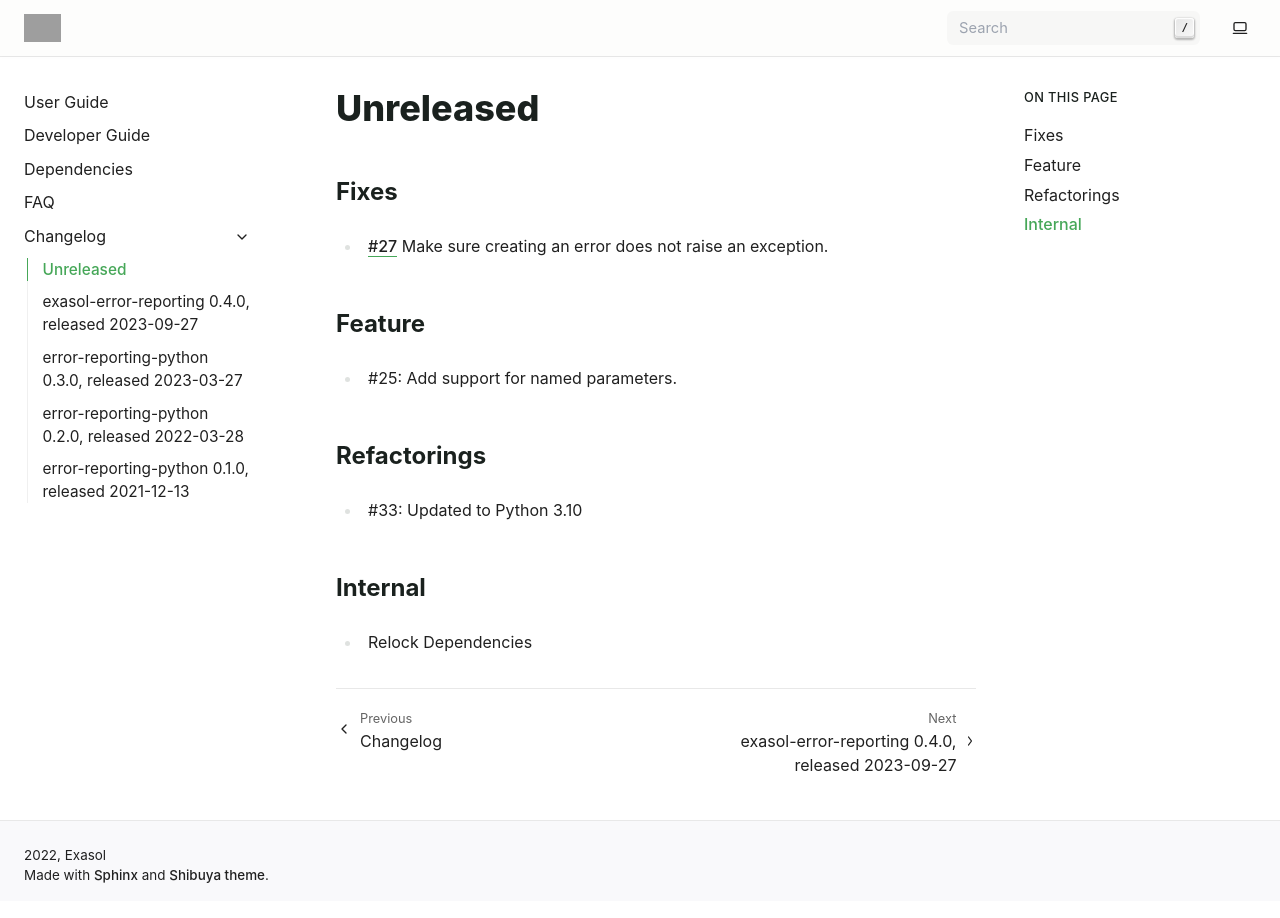
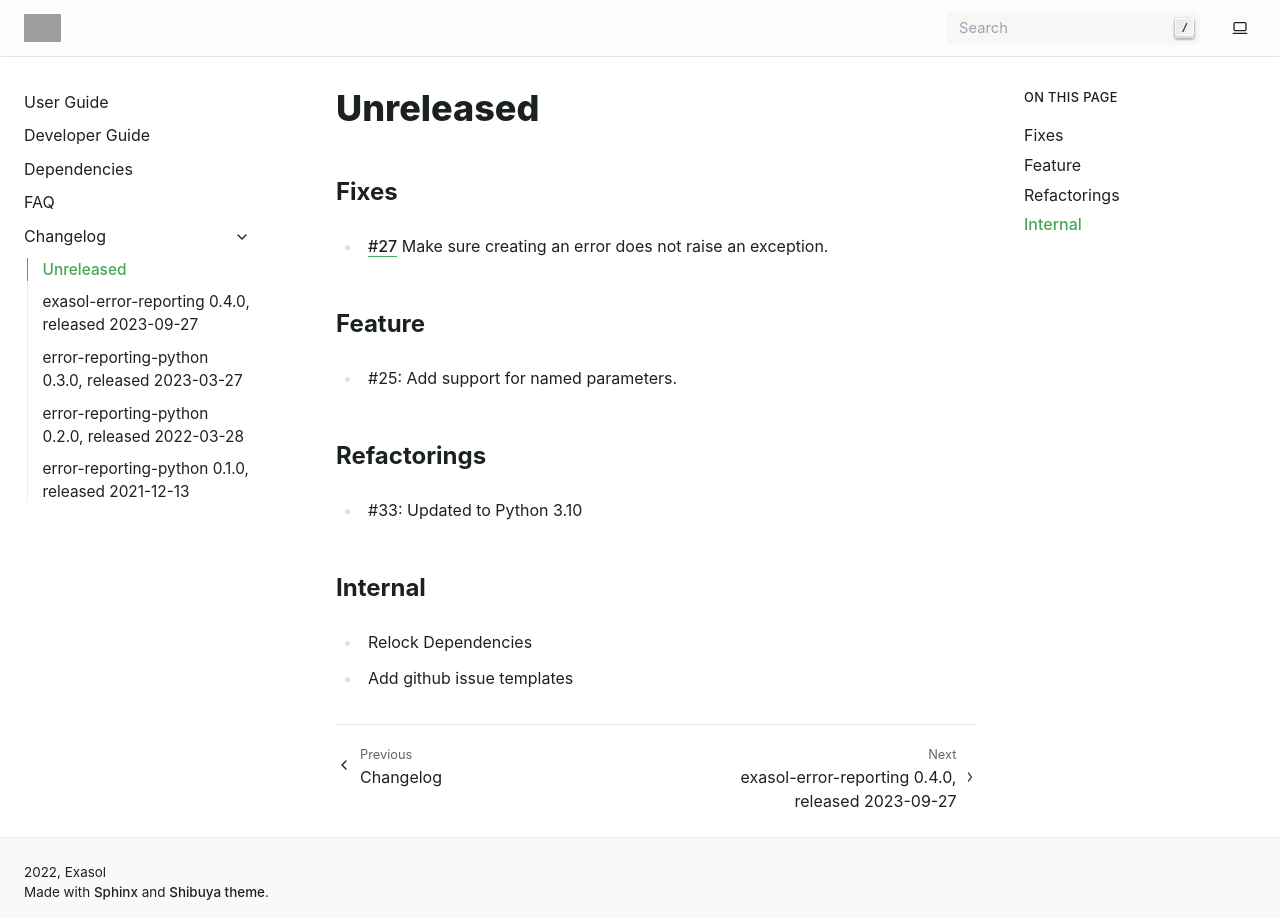
Before and after one commit to exasol/error-reporting-python, a Sphinx documentation site: the page built from doc/changes/unreleased.md, in a window 1280 px wide. Built offline with Sphinx 7.4.7, drawn with Linux system fonts in a browser that asks for light colours; grey boxes are pictures that could not be loaded.

Commit message:
Add github issue templates (#44)

```diff
--- a/doc/changes/unreleased.md
+++ b/doc/changes/unreleased.md
@@ -15,3 +15,4 @@
 
 ## Internal
 * Relock Dependencies
+* Add github issue templates
```
Also changed, not shown: .github/ISSUE_TEMPLATE/blank.md (added), .github/ISSUE_TEMPLATE/bug.md (added), .github/ISSUE_TEMPLATE/documentation.md (added), .github/ISSUE_TEMPLATE/feature.md (added), .github/ISSUE_TEMPLATE/refactoring.md (added), .github/ISSUE_TEMPLATE/security.md (added).
